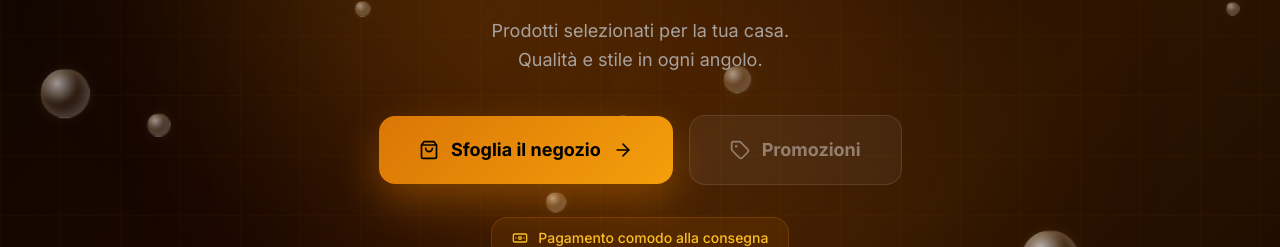
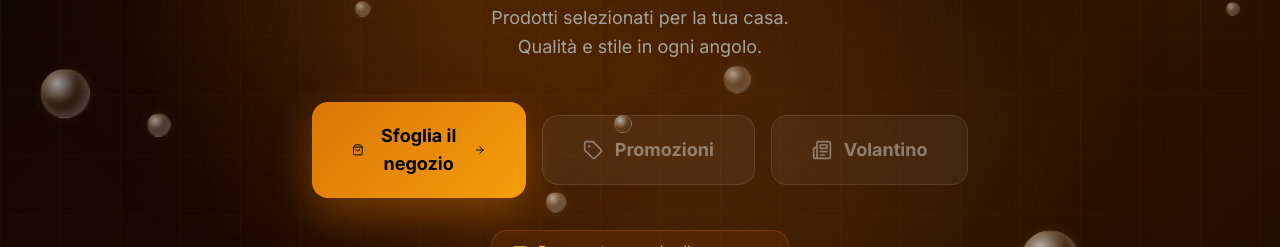
Before and after one commit to aureliomary2402-coder/mgshop-casa, a Next.js app: page / in a window 1280 px wide. Shown: the part 325-572 px from the top of the page. Built offline with nearby package versions, Linux system fonts and the light colour scheme; no server answers.

Commit message:
aggiunto tasto volantino in home

```diff
--- a/app/page.tsx
+++ b/app/page.tsx
@@ -1,7 +1,7 @@
 "use client"
 import { useEffect, useState } from 'react'
 import Link from 'next/link'
-import { ShoppingBag, Sparkles, ArrowRight, Tag } from 'lucide-react'
+import { ShoppingBag, Sparkles, ArrowRight, Tag, Newspaper } from 'lucide-react'
 import { SOCIAL_LINKS, InstagramIcon, TikTokIcon, WhatsAppIcon } from '@/components/shop/social-icons'
 import { CodBanner } from '@/components/shop/cod-banner'
 
@@ -9,10 +9,12 @@ export default function WelcomePage() {
   const [mounted, setMounted] = useState(false)
   const [mousePos, setMousePos] = useState({ x: 0, y: 0 })
   const [promoActive, setPromoActive] = useState(false)
+  const [volantinoActive, setVolantinoActive] = useState(false)
 
   useEffect(() => {
     setMounted(true)
     fetch('/api/promo').then(r => r.json()).then(d => setPromoActive(d.is_active === true)).catch(() => {})
+    fetch('/api/volantino').then(r => r.json()).then(d => setVolantinoActive(d.is_active === true)).catch(() => {})
     const h = (e: MouseEvent) => setMousePos({ x: e.clientX / window.innerWidth - 0.5, y: e.clientY / window.innerHeight - 0.5 })
     window.addEventListener('mousemove', h, { passive: true })
     return () => window.removeEventListener('mousemove', h)
@@ -116,6 +118,21 @@ export default function WelcomePage() {
               <Tag className="w-5 h-5" /> Promozioni
             </Link>
           )}
+
+          {volantinoActive ? (
+            <Link href="/volantino"
+              className="group w-full sm:w-auto flex items-center justify-center gap-3 font-bold text-lg px-10 py-5 rounded-2xl transition-all hover:scale-105 active:scale-95 btn-press"
+              style={{ background: 'rgba(217,119,6,0.1)', border: '1px solid rgba(217,119,6,0.3)', color: '#f59e0b' }}>
+              <Newspaper className="w-5 h-5" /> Vedi il volantino
+              <span className="text-xs bg-amber-500 text-black px-2 py-0.5 rounded-full font-semibold">VOLANTINO</span>
+            </Link>
+          ) : (
+            <Link href="/volantino"
+              className="w-full sm:w-auto flex items-center justify-center gap-3 font-bold text-lg px-10 py-5 rounded-2xl transition-all hover:scale-105 btn-press"
+              style={{ background: 'rgba(255,255,255,0.05)', border: '1px solid rgba(255,255,255,0.1)', color: 'rgba(255,255,255,0.4)' }}>
+              <Newspaper className="w-5 h-5" /> Volantino
+            </Link>
+          )}
         </div>
 
         <div className="flex justify-center mb-6">
```
